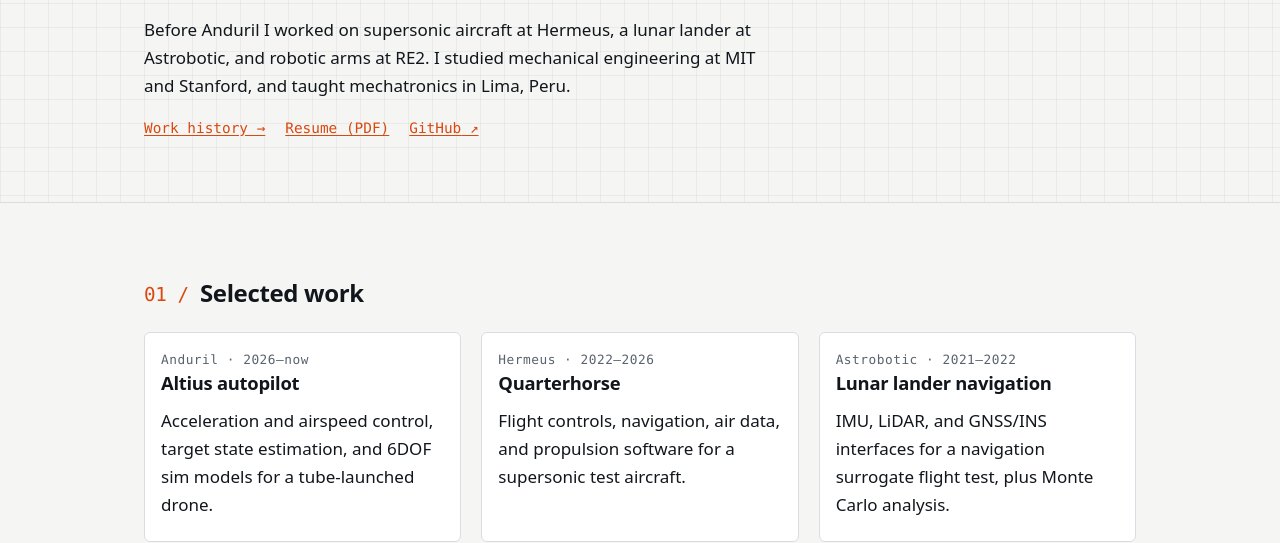
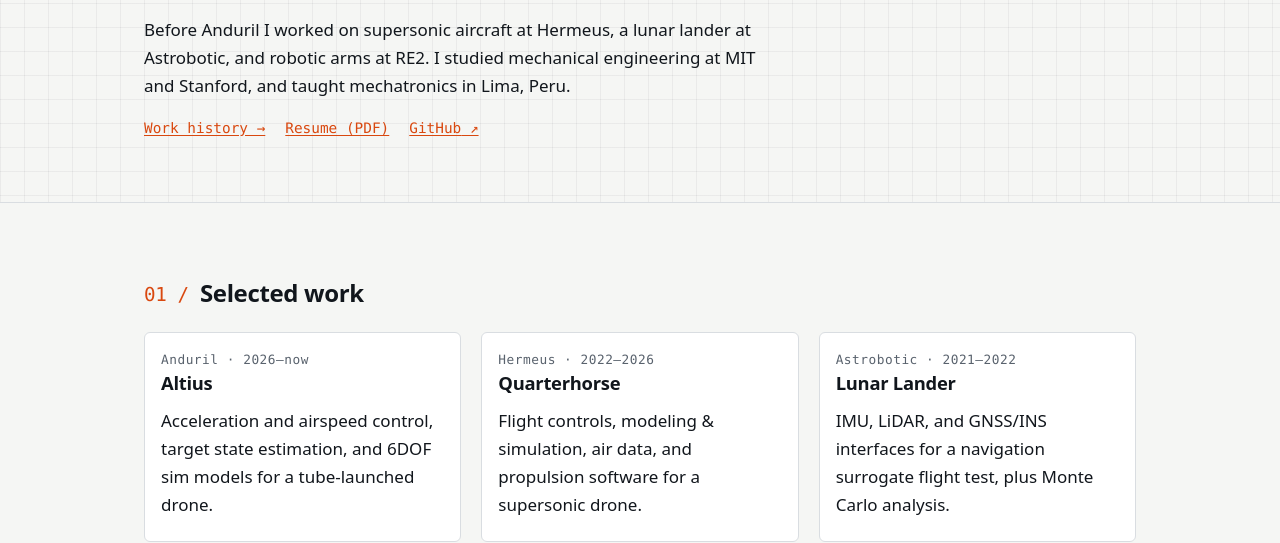
Before and after one commit to josephcampion/josephcampion.github.io, a plain HTML site: page index.html in a window 1280 px wide. Shown: the part 294-837 px from the top of the page. Drawn offline with Linux system fonts and the light colour scheme.

Commit message:
Reword homepage Selected work cards

```diff
--- a/index.html
+++ b/index.html
@@ -39,17 +39,17 @@
       <ul class="cards cards--fit">
         <li class="card">
           <p class="meta">Anduril · 2026–now</p>
-          <h3><a href="/work#anduril">Altius autopilot</a></h3>
+          <h3><a href="/work#anduril">Altius</a></h3>
           <p>Acceleration and airspeed control, target state estimation, and 6DOF sim models for a tube-launched drone.</p>
         </li>
         <li class="card">
           <p class="meta">Hermeus · 2022–2026</p>
           <h3><a href="/work#hermeus">Quarterhorse</a></h3>
-          <p>Flight controls, navigation, air data, and propulsion software for a supersonic test aircraft.</p>
+          <p>Flight controls, modeling &amp; simulation, air data, and propulsion software for a supersonic drone.</p>
         </li>
         <li class="card">
           <p class="meta">Astrobotic · 2021–2022</p>
-          <h3><a href="/work#astrobotic">Lunar lander navigation</a></h3>
+          <h3><a href="/work#astrobotic">Lunar Lander</a></h3>
           <p>IMU, LiDAR, and GNSS/INS interfaces for a navigation surrogate flight test, plus Monte Carlo analysis.</p>
         </li>
       </ul>
```
